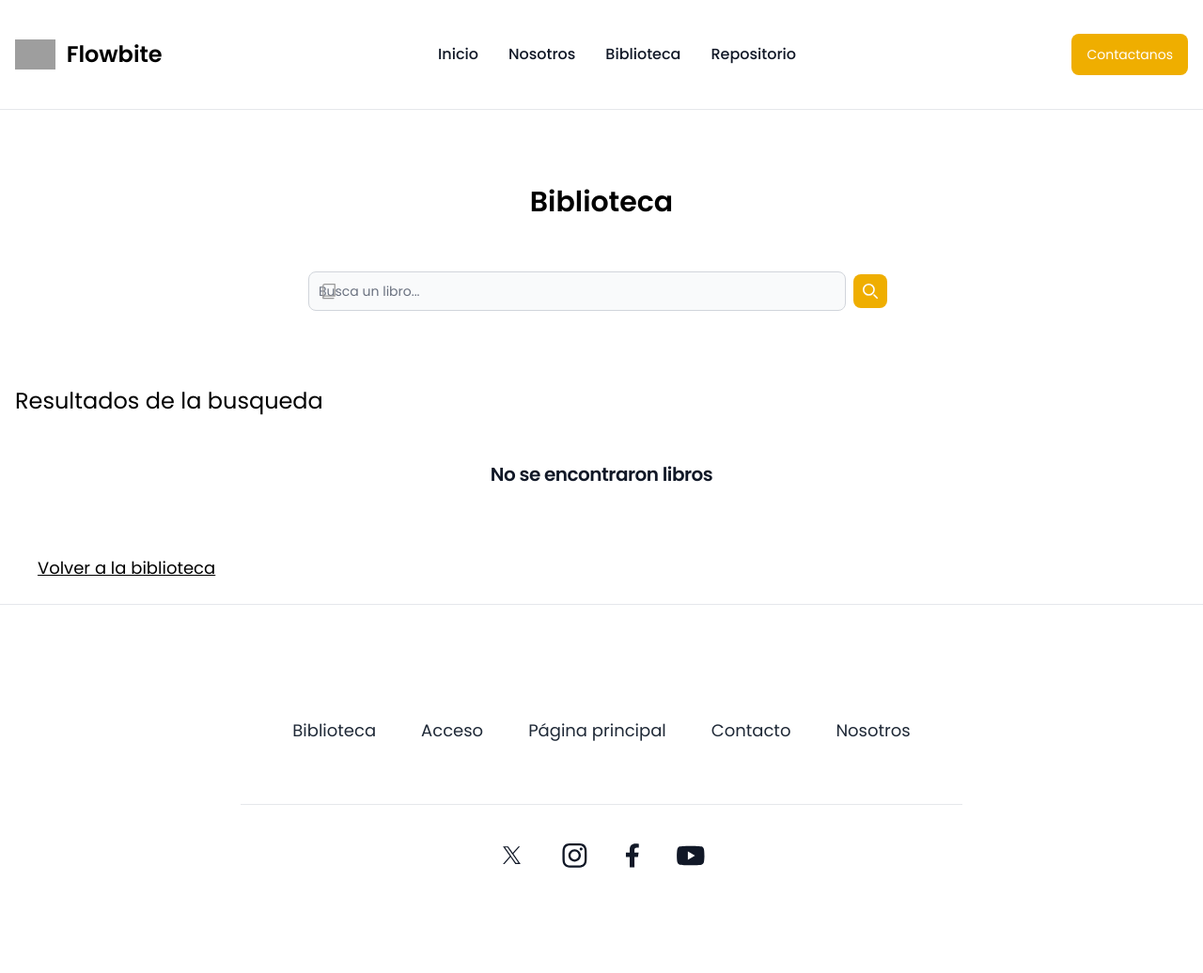
After one commit to josemiguel28/centro_recursos_asonog, a PHP site: template views/biblioteca/search.php in a window 1280 px wide. The commit adds this page. Shown: the whole page at 94% size. Run offline with PHP 8.4, Linux system fonts and the light colour scheme; the template is opened without the code that fills it, so the values that code supplies are empty; some libraries are stand-ins or nearby versions; grey boxes are pictures that could not be loaded.

Commit message:
feat(bibliotecaPage): book searchbar working

```diff
--- a/models/Libros.php
+++ b/models/Libros.php
@@ -60,4 +60,9 @@ class Libros extends ActiveRecord
         return self::consultarSQL($sql);
     }
 
+    public static function searchBook($search){
+        $sql = "SELECT * FROM " . self::$tabla . " WHERE titulo LIKE '%${search}%' OR autor LIKE '%${search}%' OR categoria LIKE '%${search}%' OR anio LIKE '%${search}%'";
+        return self::consultarSQL($sql);
+    }
+
 }
--- a/public/index.php
+++ b/public/index.php
@@ -10,6 +10,8 @@ use Controller\auth\LoginController;
 use Controller\home\HomeController;
 use Controller\biblioteca\BibliotecaController;
 use Controller\api\BibliotecaAPI;
+use Controller\biblioteca\SearchBookController;
+
 use MVC\Router;
 
 $router = new Router();
@@ -20,6 +22,7 @@ $router->post("/", [HomeController::class, 'index']);
 
 //pagina de biblioteca
 $router->get("/biblioteca", [BibliotecaController::class, 'index']);
+$router->get("/search", [SearchBookController::class, 'searchBook']);
 
 //api de biblioteca
 $router->get("/api/get-paginated-books", [BibliotecaAPI::class, 'getPaginatedBooks']);
--- a/views/biblioteca/index.php
+++ b/views/biblioteca/index.php
@@ -4,7 +4,7 @@
 
     <!-- Barra de búsqueda -->
     <div class="w-full mx-auto mb-20">
-        <form class="flex items-center max-w-100 mb-6 md:mb-0 md:w-1/2 mx-auto">
+        <form class="flex items-center max-w-100 mb-6 md:mb-0 md:w-1/2 mx-auto" method="get" action="/search">
             <label for="simple-search" class="sr-only">Search</label>
             <div class="relative w-full">
                 <div class="absolute inset-y-0 start-0 flex items-center ps-3 pointer-events-none">
--- /dev/null
+++ b/views/biblioteca/search.php
@@ -0,0 +1,120 @@
+<div class="px-4">
+
+    <h1 class="text-center font-semibold text-3xl mb-14">Biblioteca</h1>
+
+    <div class="w-full mx-auto mb-20">
+        <form class="flex items-center max-w-100 mb-6 md:mb-0 md:w-1/2 mx-auto" method="get" action="/search">
+            <label for="simple-search" class="sr-only">Search</label>
+            <div class="relative w-full">
+                <div class="absolute inset-y-0 start-0 flex items-center ps-3 pointer-events-none">
+                    <svg xmlns="http://www.w3.org/2000/svg" class="w-5 h-5 text-gray-500 dark:text-gray-400"
+                         aria-hidden="true" viewBox="0 0 256 256">
+                        <path fill="#999999"
+                              d="M208 24H72a32 32 0 0 0-32 32v168a8 8 0 0 0 8 8h144a8 8 0 0 0 0-16H56a16 16 0 0 1 16-16h136a8 8 0 0 0 8-8V32a8 8 0 0 0-8-8m-8 160H72a31.8 31.8 0 0 0-16 4.29V56a16 16 0 0 1 16-16h128Z"/>
+                    </svg>
+                </div>
+                <input type="text" id="simple-search" name="busqueda-libro"
+                       class="bg-gray-50 border border-gray-300 text-gray-900 text-sm rounded-lg focus:ring-blue-500 focus:border-blue-500 block w-full ps-10 p-2.5 lg:text-lg lg:p-4"
+                       placeholder="Busca un libro..." required/>
+            </div>
+
+            <div class="bg-primary-500 rounded-lg hover:bg-primary-300 mx-2">
+
+                <button type="submit"
+                        class="ms-auto p-2.5 text-sm font-medium text-white focus:ring-4 ">
+                    <svg class="w-4 h-4" aria-hidden="true" xmlns="http://www.w3.org/2000/svg" fill="none"
+                         viewBox="0 0 20 20">
+                        <path stroke="currentColor" stroke-linecap="round" stroke-linejoin="round"
+                              stroke-width="2"
+                              d="m19 19-4-4m0-7A7 7 0 1 1 1 8a7 7 0 0 1 14 0Z"/>
+                    </svg>
+                    <span class="sr-only">Buscar</span>
+                </button>
+            </div>
+        </form>
+    </div>
+
+    <div class="flex justify-start mb-6">
+        <h1 class="text-2xl">Resultados de la busqueda <span class="font-semibold"> <?php echo $search; ?> </span></h1>
+    </div>
+
+    <div class="md:col-span-2">
+        <div class="p-6 contenedor">
+
+            <?php if (!$libros): ?>
+
+                <div class="w-full mb-7 bg-white flex justify-center">
+                    <div class="px-5 pb-5">
+                        <h5 class="text-xl font-semibold tracking-tight text-gray-900 dark:text-white">No se encontraron
+                            libros</h5>
+                    </div>
+                </div>
+
+            <?php endif; ?>
+
+            <div class="grid grid-cols-1 sm:grid-cols-2 lg:grid-cols-3 gap-6 contenedor-libros">
+
+                <?php foreach ($libros as $libro) : ?>
+                    <div class="w-full mb-7 max-w-sm bg-white border border-gray-200 rounded-lg shadow flex flex-col justify-between">
+                        <a href="#" class="flex justify-center">
+                            <picture>
+                                <source srcset="./build/img/img.webp" type="image/webp">
+                                <source srcset="./build/img/img.jpg" type="image/jpeg">
+                                <img class="p-8 rounded-t-lg" loading="lazy" src="./build/img/img.png" alt="hero img">
+                            </picture>
+                        </a>
+                        <div class="px-5 pb-5 flex-grow">
+                            <a href="#">
+                                <h5 class="text-xl font-semibold tracking-tight text-gray-900 dark:text-white"><?php echo $libro->titulo ?></h5>
+                            </a>
+                            <div class="flex items-center mt-2.5 mb-5">
+                                <div class="flex items-center space-x-1 rtl:space-x-reverse">
+                                    <!-- SVG estrellas -->
+                                    <svg class="w-4 h-4 text-yellow-300" aria-hidden="true"
+                                         xmlns="http://www.w3.org/2000/svg"
+                                         fill="currentColor" viewBox="0 0 22 20">
+                                        <path d="M20.924 7.625a1.523 1.523 0 0 0-1.238-1.044l-5.051-.734-2.259-4.577a1.534 1.534 0 0 0-2.752 0L7.365 5.847l-5.051.734A1.535 1.535 0 0 0 1.463 9.2l3.656 3.563-.863 5.031a1.532 1.532 0 0 0 2.226 1.616L11 17.033l4.518 2.375a1.534 1.534 0 0 0 2.226-1.617l-.863-5.03L20.537 9.2a1.523 1.523 0 0 0 .387-1.575Z"/>
+                                    </svg>
+                                    <svg class="w-4 h-4 text-yellow-300" aria-hidden="true"
+                                         xmlns="http://www.w3.org/2000/svg"
+                                         fill="currentColor" viewBox="0 0 22 20">
+                                        <path d="M20.924 7.625a1.523 1.523 0 0 0-1.238-1.044l-5.051-.734-2.259-4.577a1.534 1.534 0 0 0-2.752 0L7.365 5.847l-5.051.734A1.535 1.535 0 0 0 1.463 9.2l3.656 3.563-.863 5.031a1.532 1.532 0 0 0 2.226 1.616L11 17.033l4.518 2.375a1.534 1.534 0 0 0 2.226-1.617l-.863-5.03L20.537 9.2a1.523 1.523 0 0 0 .387-1.575Z"/>
+                                    </svg>
+                                    <svg class="w-4 h-4 text-yellow-300" aria-hidden="true"
+                                         xmlns="http://www.w3.org/2000/svg"
+                                         fill="currentColor" viewBox="0 0 22 20">
+                                        <path d="M20.924 7.625a1.523 1.523 0 0 0-1.238-1.044l-5.051-.734-2.259-4.577a1.534 1.534 0 0 0-2.752 0L7.365 5.847l-5.051.734A1.535 1.535 0 0 0 1.463 9.2l3.656 3.563-.863 5.031a1.532 1.532 0 0 0 2.226 1.616L11 17.033l4.518 2.375a1.534 1.534 0 0 0 2.226-1.617l-.863-5.03L20.537 9.2a1.523 1.523 0 0 0 .387-1.575Z"/>
+                                    </svg>
+                                    <svg class="w-4 h-4 text-yellow-300" aria-hidden="true"
+                                         xmlns="http://www.w3.org/2000/svg"
+                                         fill="currentColor" viewBox="0 0 22 20">
+                                        <path d="M20.924 7.625a1.523 1.523 0 0 0-1.238-1.044l-5.051-.734-2.259-4.577a1.534 1.534 0 0 0-2.752 0L7.365 5.847l-5.051.734A1.535 1.535 0 0 0 1.463 9.2l3.656 3.563-.863 5.031a1.532 1.532 0 0 0 2.226 1.616L11 17.033l4.518 2.375a1.534 1.534 0 0 0 2.226-1.617l-.863-5.03L20.537 9.2a1.523 1.523 0 0 0 .387-1.575Z"/>
+                                    </svg>
+                                    <svg class="w-4 h-4 text-gray-200 dark:text-gray-600" aria-hidden="true"
+                                         xmlns="http://www.w3.org/2000/svg" fill="currentColor" viewBox="0 0 22 20">
+                                        <path d="M20.924 7.625a1.523 1.523 0 0 0-1.238-1.044l-5.051-.734-2.259-4.577a1.534 1.534 0 0 0-2.752 0L7.365 5.847l-5.051.734A1.535 1.535 0 0 0 1.463 9.2l3.656 3.563-.863 5.031a1.532 1.532 0 0 0 2.226 1.616L11 17.033l4.518 2.375a1.534 1.534 0 0 0 2.226-1.617l-.863-5.03L20.537 9.2a1.523 1.523 0 0 0 .387-1.575Z"/>
+                                    </svg>
+                                </div>
+                                <span class="bg-blue-100 text-blue-800 text-xs font-semibold px-2.5 py-0.5 rounded dark:bg-blue-200 dark:text-blue-800 ms-3">5.0</span>
+                            </div>
+                        </div>
+                        <div class="flex items-center justify-end px-5 pb-5">
+                            <a href="/libros/ver?id=<?php echo $libro->id ?>"
+                               class="text-white bg-primary-500 hover:bg-primary-300 focus:ring-4 focus:outline-none focus:ring-blue-300 font-medium rounded-lg text-sm px-5 py-2.5 text-center">Ver
+                                Libro</a>
+                        </div>
+                    </div>
+                <?php endforeach; ?>
+            </div>
+            <!-- Botón de ver más -->
+            <div class="flex justify-start mt-6">
+                <a href="/biblioteca">
+                    <button id="mostrar-mas-btn" type="button"
+                            class="border-gray-700 text-black text-lg underline">
+                        Volver a la biblioteca
+                    </button>
+                </a>
+            </div>
+        </div>
+
+    </div>
```
Also changed, not shown: controllers/biblioteca/SearchBookController.php (added, +25 -0 lines), views/home/index.php (+4 -31 lines), views/templates/formulario_busqueda.php (added, +30 -0 lines).
